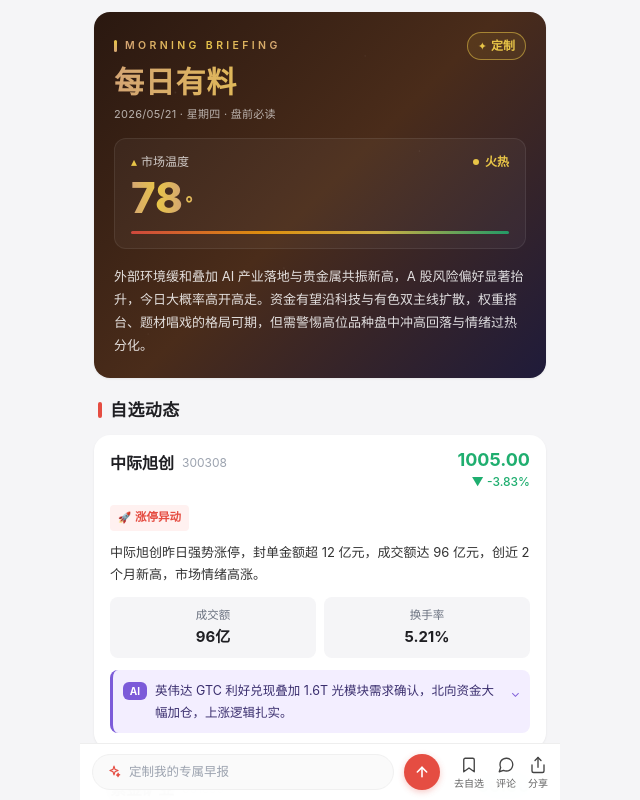
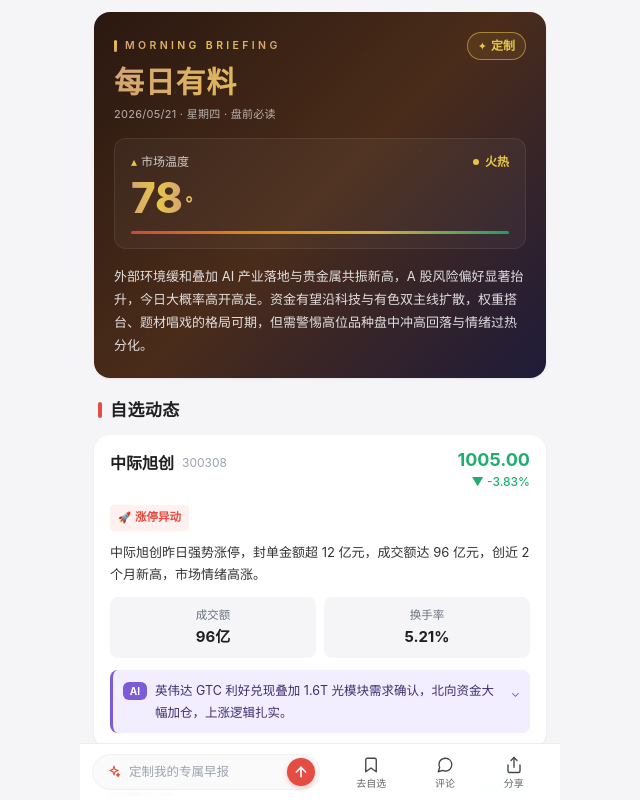
Before and after one commit to yekdhansh-png/morning-briefing, a React (Vite) app: page / in a window 1280 px wide. Shown: the top 800 px of the page, without its empty margins (320-960 px from the left). Built offline with nearby package versions, Linux system fonts and the light colour scheme.

Commit message:
fix(BottomBar): embed send button inside pill, shrink pill to 50% width
- Send arrow button (28x28) now embedded at right side inside the pill
- Pill width fixed at 50% of bottom bar
- Right action buttons (bookmark/comment/share) get the other 50% with justify-around for breathing room

```diff
--- a/src/components/BottomBar.tsx
+++ b/src/components/BottomBar.tsx
@@ -15,33 +15,37 @@ export default function BottomBar() {
       className="fixed bottom-0 left-0 right-0 z-30 mx-auto"
       style={{ maxWidth: 480, background: 'rgba(255,255,255,0.96)', backdropFilter: 'blur(12px)' }}
     >
-      <div className="flex items-center gap-2.5 px-3 py-2.5 border-t" style={{ borderColor: '#EEE' }}>
-        {/* 定制输入框 */}
+      <div className="flex items-center px-3 py-2.5 border-t" style={{ borderColor: '#EEE' }}>
+        {/* 定制输入框（含内嵌发送按钮），占底 bar 左半宽度 */}
+        <div
+          className="flex items-center rounded-full pl-3.5 pr-1 h-[36px]"
+          style={{ background: '#FAFAFA', border: '1px solid #F0F0F0', width: '50%' }}
+        >
           <button
             type="button"
             onClick={handleOpen}
-          className="flex-1 flex items-center rounded-full px-3.5 h-[36px] text-left"
-          style={{ background: '#FAFAFA', border: '1px solid #F0F0F0' }}
+            className="flex-1 flex items-center text-left h-full min-w-0"
           >
             <SparkleIcon />
-          <span className="text-[12.5px] text-gray-400 ml-2">定制我的专属早报</span>
+            <span className="text-[12.5px] text-gray-400 ml-2 truncate">定制我的专属早报</span>
           </button>
-
-        {/* 红色 ↑ 按钮 */}
+          {/* 内嵌红色 ↑ 发送按钮 */}
           <button
             type="button"
             onClick={handleOpen}
-          className="shrink-0 w-9 h-9 rounded-full flex items-center justify-center text-white"
+            className="shrink-0 w-7 h-7 rounded-full flex items-center justify-center"
             style={{
               background: '#E54D42',
-            boxShadow: '0 2px 6px rgba(229, 77, 66, 0.30)',
+              boxShadow: '0 2px 5px rgba(229, 77, 66, 0.30)',
             }}
+            aria-label="发送"
           >
             <ArrowUpIcon />
           </button>
+        </div>
 
-        {/* 去自选 / 评论 / 分享 */}
-        <div className="flex items-center gap-3 pl-1">
+        {/* 去自选 / 评论 / 分享（占右半区，平均分布） */}
+        <div className="flex-1 flex items-center justify-around pl-3">
           <ActionBtn icon={<BookmarkIcon />} label="去自选" />
           <ActionBtn icon={<CommentIcon />} label="评论" />
           <ActionBtn icon={<ShareIcon />} label="分享" />
```
Lines whose indentation alone changed are shown as unchanged.
